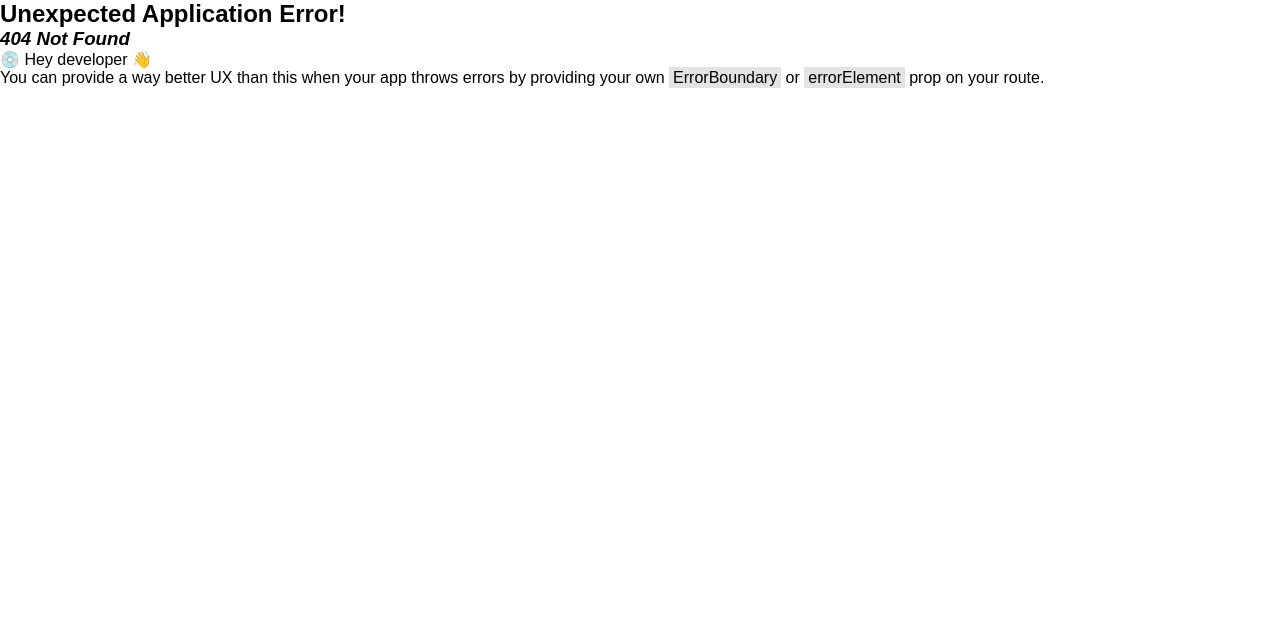
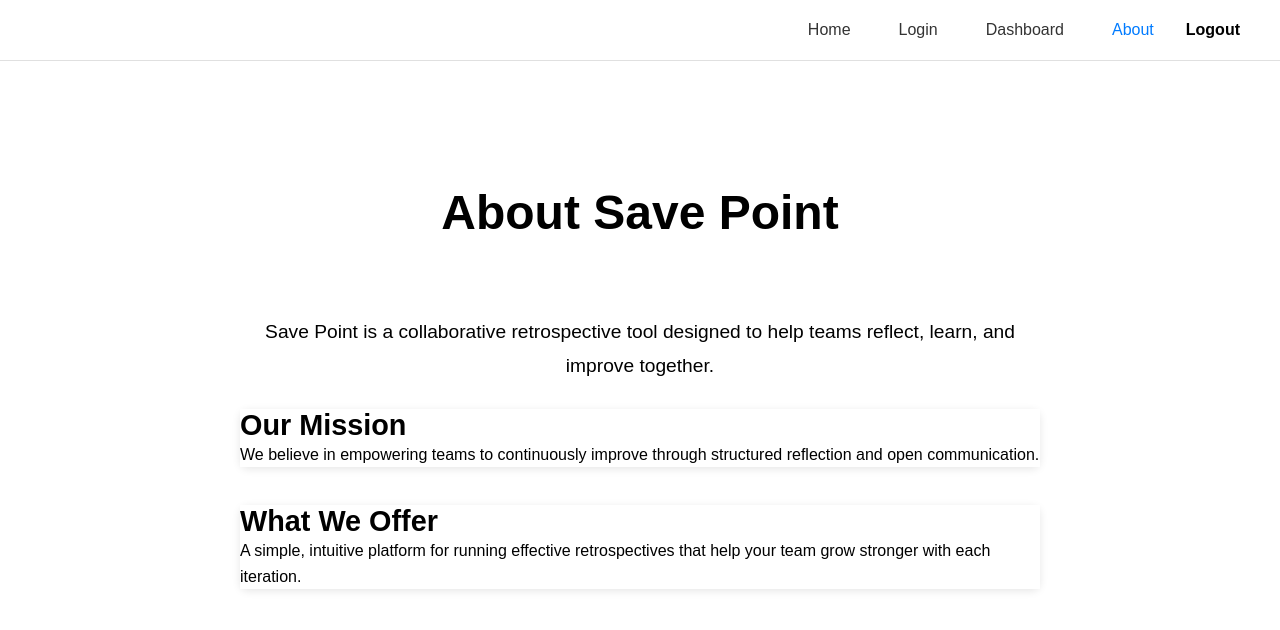
Before and after one commit to SheCodesAus/purrgrammers_frontend, a React (Vite) app: page /about in a window 1280 px wide. Before the commit this address had no page. Shown: the top 630 px of the page. Built offline with nearby package versions, Linux system fonts and the light colour scheme; a web font is replaced by a local one.

Commit message:
add about page

```diff
--- a/src/App.jsx
+++ b/src/App.jsx
@@ -4,6 +4,7 @@ import HomePage from "./pages/HomePage";
 import LoginPage from "./pages/LoginPage";
 import Dashboard from "./pages/Dashboard";
 import TeamsPage from "./pages/TeamsPage";
+import About from "./pages/About";
 
 // Layout component keeps navigation and page structure consistent across the whole site
 
@@ -29,6 +30,7 @@ const router = createBrowserRouter([
       { path: "/login", element: <LoginPage />},
       { path: "/dashboard", element: <Dashboard />},
       { path: "/teams", element: <TeamsPage />},
+      { path: "/about", element: <About />},
     ],
   },
 ]);
--- a/src/components/NavBar.jsx
+++ b/src/components/NavBar.jsx
@@ -19,6 +19,7 @@ function NavBar() {
                     <li><NavLink to="/">Home</NavLink></li>
                     <li><NavLink to="/login">Login</NavLink></li>
                     <li><NavLink to="/dashboard">Dashboard</NavLink></li>
+                    <li><NavLink to="/about">About</NavLink></li>
                     <li><button onClick={handleLogout} className="logout-btn">Logout</button></li>
                 </ul>
             </div>
--- /dev/null
+++ b/src/pages/About.css
@@ -0,0 +1,88 @@
+.about-container {
+  min-height: 80vh;
+  display: flex;
+  flex-direction: column;
+  justify-content: center;
+  align-items: center;
+  text-align: center;
+  padding: var(--spacing-xl);
+}
+
+.about-section {
+  max-width: 800px;
+  margin-bottom: var(--spacing-xl);
+}
+
+.about-title {
+  font-size: 3rem;
+  color: var(--gray-900);
+  margin-bottom: var(--spacing-xl);
+  font-weight: 700;
+  padding: 50px;
+}
+
+.about-description {
+  font-size: 1.2rem;
+  color: var(--gray-600);
+  margin-bottom: var(--spacing-xl);
+  padding: 25px;
+  line-height: 1.8;
+  margin-top: var(--spacing-lg);
+}
+
+.about-content {
+  display: flex;
+  flex-direction: column;
+  gap: var(--spacing-lg);
+  text-align: left;
+  padding: var(--spacing-lg);
+  margin-top: var(--spacing-xl);
+}
+
+.about-content section {
+  background-color: var(--white);
+  padding: var(--spacing-lg);
+  border-radius: 8px;
+  box-shadow: 0 2px 8px rgba(0, 0, 0, 0.1);
+  transition: transform 0.2s ease, box-shadow 0.2s ease;
+  margin-bottom: 1cm
+}
+
+.about-content section:hover {
+  transform: translateY(-2px);
+  box-shadow: 0 4px 12px rgba(0, 0, 0, 0.15);
+}
+
+.about-content h2 {
+  font-size: 1.8rem;
+  color: var(--primary-color);
+  margin-bottom: var(--spacing-md);
+  font-weight: 600;
+}
+
+.about-content p {
+  font-size: 1rem;
+  color: var(--gray-700);
+  line-height: 1.6;
+}
+
+/* Responsive Design */
+@media (max-width: 768px) {
+  .about-title {
+    font-size: 2.5rem;
+    padding: 30px 20px;
+  }
+
+  .about-description {
+    font-size: 1rem;
+    padding: 15px;
+  }
+
+  .about-content {
+    padding: var(--spacing-md);
+  }
+
+  .about-content h2 {
+    font-size: 1.5rem;
+  }
+}
--- /dev/null
+++ b/src/pages/About.jsx
@@ -0,0 +1,33 @@
+import './About.css';
+
+function About() {
+    return (
+        <div className='about-container'>
+            <div className='about-section'>
+                <h1 className='about-title'>About Save Point</h1>
+                <p className='about-description'>
+                    Save Point is a collaborative retrospective tool designed to help teams
+                    reflect, learn, and improve together.
+                </p>
+                <div className='about-content'>
+                    <section>
+                        <h2>Our Mission</h2>
+                        <p>
+                            We believe in empowering teams to continuously improve through
+                            structured reflection and open communication.
+                        </p>
+                    </section>
+                    <section>
+                        <h2>What We Offer</h2>
+                        <p>
+                            A simple, intuitive platform for running effective retrospectives
+                            that help your team grow stronger with each iteration.
+                        </p>
+                    </section>
+                </div>
+            </div>
+        </div>
+    );
+}
+
+export default About;
```
